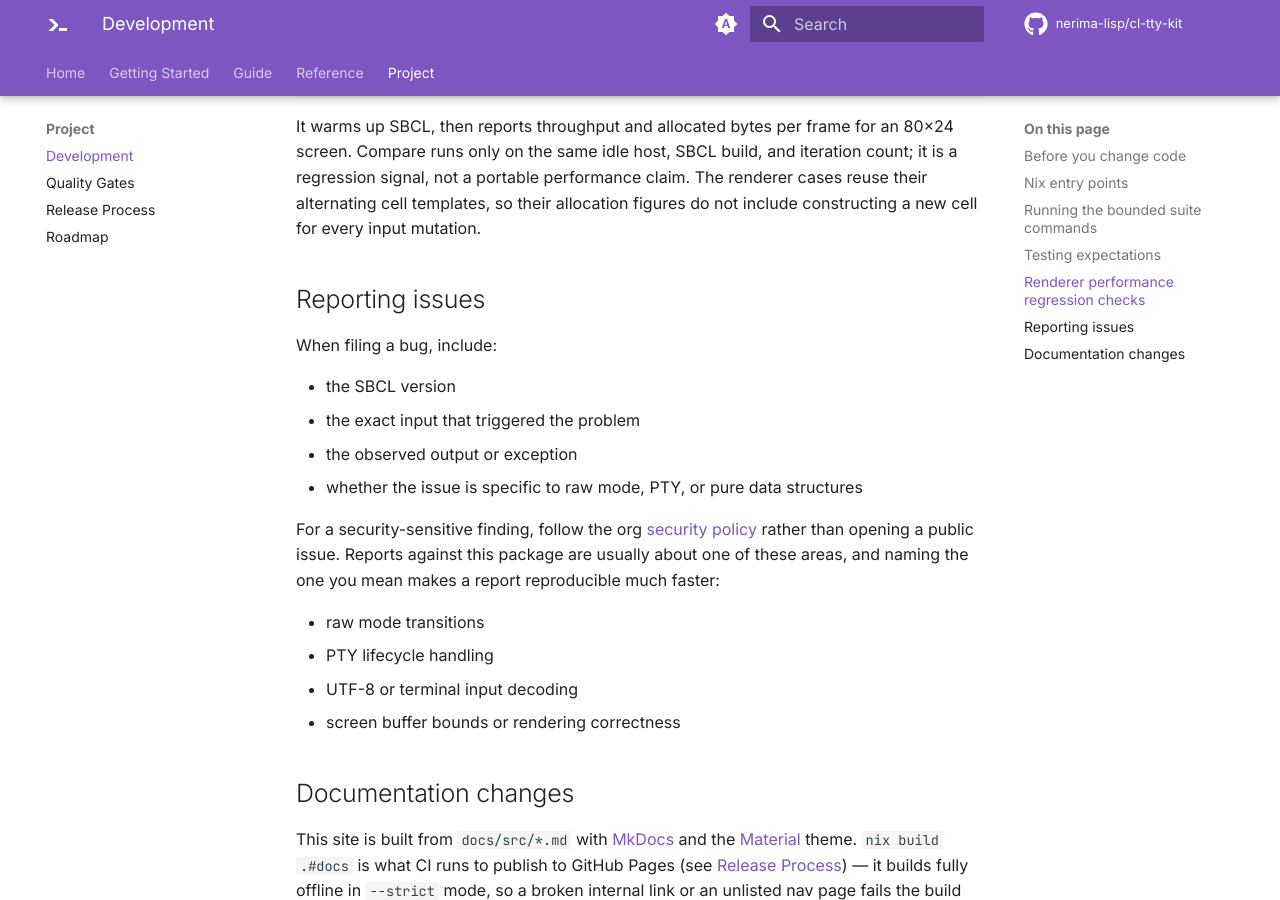
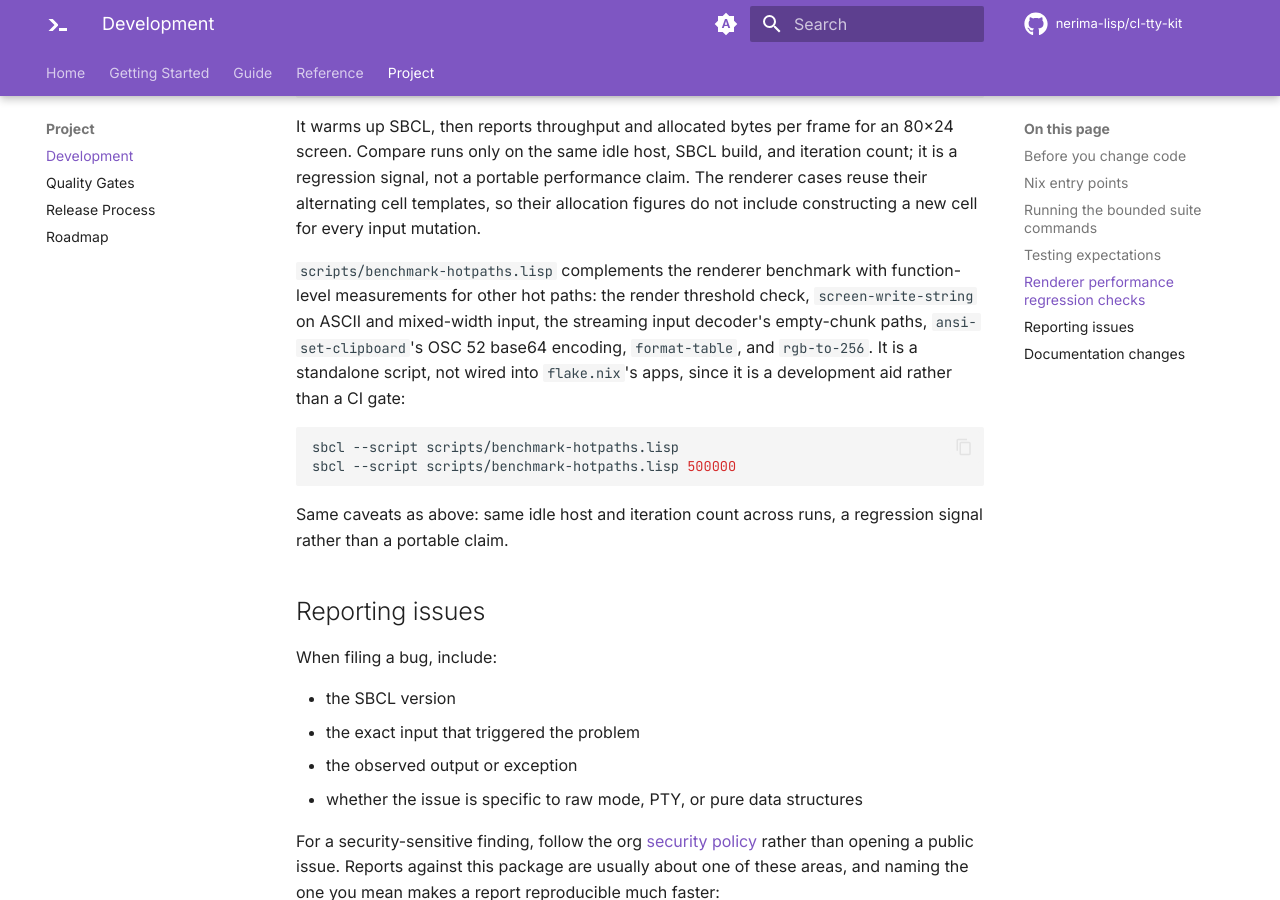
Before and after one commit to nerima-lisp/cl-tty-kit, an MkDocs documentation site: the page built from docs/src/project/development.md, in a window 1280 px wide and 900 px high, scrolled down 2684 px. Built offline with MkDocs 1.6.1 and Material for MkDocs 9.7.7, drawn with Linux system fonts in a browser that asks for light colours; comment, search, counter and statistics services are not loaded.

Commit message:
docs: mention scripts/benchmark-hotpaths.lisp
Complements the existing nix run .#benchmark-renderer section with the
function-level micro-benchmarks added alongside the rendering/sixel/
input-decoder hot-path optimizations.

````diff
--- a/docs/src/project/development.md
+++ b/docs/src/project/development.md
@@ -131,6 +131,21 @@ iteration count; it is a regression signal, not a portable performance claim.
 The renderer cases reuse their alternating cell templates, so their allocation
 figures do not include constructing a new cell for every input mutation.
 
+`scripts/benchmark-hotpaths.lisp` complements the renderer benchmark with
+function-level measurements for other hot paths: the render threshold check,
+`screen-write-string` on ASCII and mixed-width input, the streaming input
+decoder's empty-chunk paths, `ansi-set-clipboard`'s OSC 52 base64 encoding,
+`format-table`, and `rgb-to-256`. It is a standalone script, not wired into
+`flake.nix`'s apps, since it is a development aid rather than a CI gate:
+
+```sh
+sbcl --script scripts/benchmark-hotpaths.lisp
+sbcl --script scripts/benchmark-hotpaths.lisp 500000
+```
+
+Same caveats as above: same idle host and iteration count across runs, a
+regression signal rather than a portable claim.
+
 ## Reporting issues
 
 When filing a bug, include:
````
